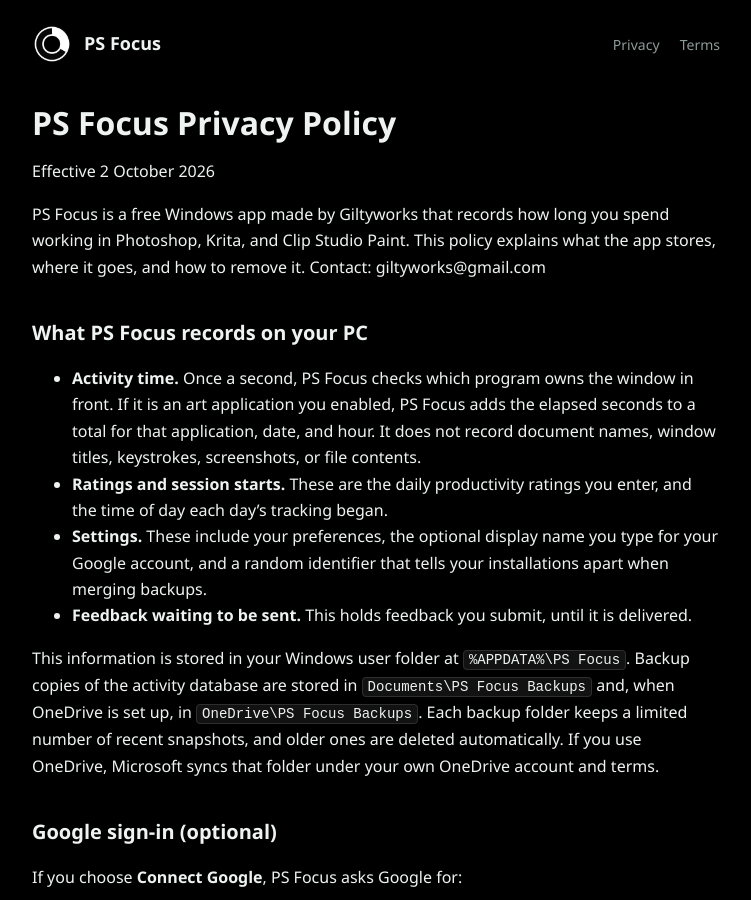
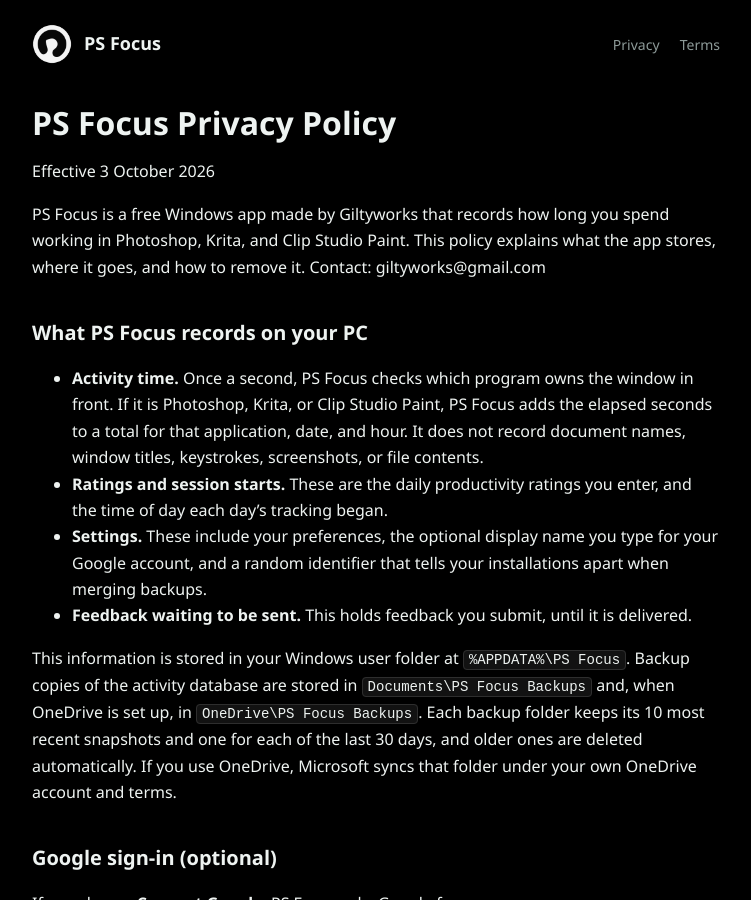
Before and after one commit to giltyworks/ps-focus, a Jekyll site: the page built from privacy.md, in a window 1280 px wide and 900 px high. Shown: the whole window, without its empty margins (264-1015 px from the left). Built offline with Jekyll 4.4.1, drawn with Linux system fonts in a browser that asks for light colours.

Commit message:
Release 1.0.4: new logo, new screenshots, updated privacy policy
Co-Authored-By: Claude Opus 5.5 <noreply@anthropic.com>

```diff
--- a/privacy.md
+++ b/privacy.md
@@ -5,18 +5,18 @@ permalink: /privacy/
 
 # PS Focus Privacy Policy
 
-Effective 2 October 2026
+Effective 3 October 2026
 
 PS Focus is a free Windows app made by Giltyworks that records how long you spend working in Photoshop, Krita, and Clip Studio Paint. This policy explains what the app stores, where it goes, and how to remove it. Contact: giltyworks@gmail.com
 
 ## What PS Focus records on your PC
 
-- **Activity time.** Once a second, PS Focus checks which program owns the window in front. If it is an art application you enabled, PS Focus adds the elapsed seconds to a total for that application, date, and hour. It does not record document names, window titles, keystrokes, screenshots, or file contents.
+- **Activity time.** Once a second, PS Focus checks which program owns the window in front. If it is Photoshop, Krita, or Clip Studio Paint, PS Focus adds the elapsed seconds to a total for that application, date, and hour. It does not record document names, window titles, keystrokes, screenshots, or file contents.
 - **Ratings and session starts.** These are the daily productivity ratings you enter, and the time of day each day's tracking began.
 - **Settings.** These include your preferences, the optional display name you type for your Google account, and a random identifier that tells your installations apart when merging backups.
 - **Feedback waiting to be sent.** This holds feedback you submit, until it is delivered.
 
-This information is stored in your Windows user folder at `%APPDATA%\PS Focus`. Backup copies of the activity database are stored in `Documents\PS Focus Backups` and, when OneDrive is set up, in `OneDrive\PS Focus Backups`. Each backup folder keeps a limited number of recent snapshots, and older ones are deleted automatically. If you use OneDrive, Microsoft syncs that folder under your own OneDrive account and terms.
+This information is stored in your Windows user folder at `%APPDATA%\PS Focus`. Backup copies of the activity database are stored in `Documents\PS Focus Backups` and, when OneDrive is set up, in `OneDrive\PS Focus Backups`. Each backup folder keeps its 10 most recent snapshots and one for each of the last 30 days, and older ones are deleted automatically. If you use OneDrive, Microsoft syncs that folder under your own OneDrive account and terms.
 
 ## Google sign-in (optional)
 
```
Also changed, not shown: index.md (+1 -1 lines), assets/icon.png, assets/screenshot-calendar.png, assets/screenshot-graph.png.
